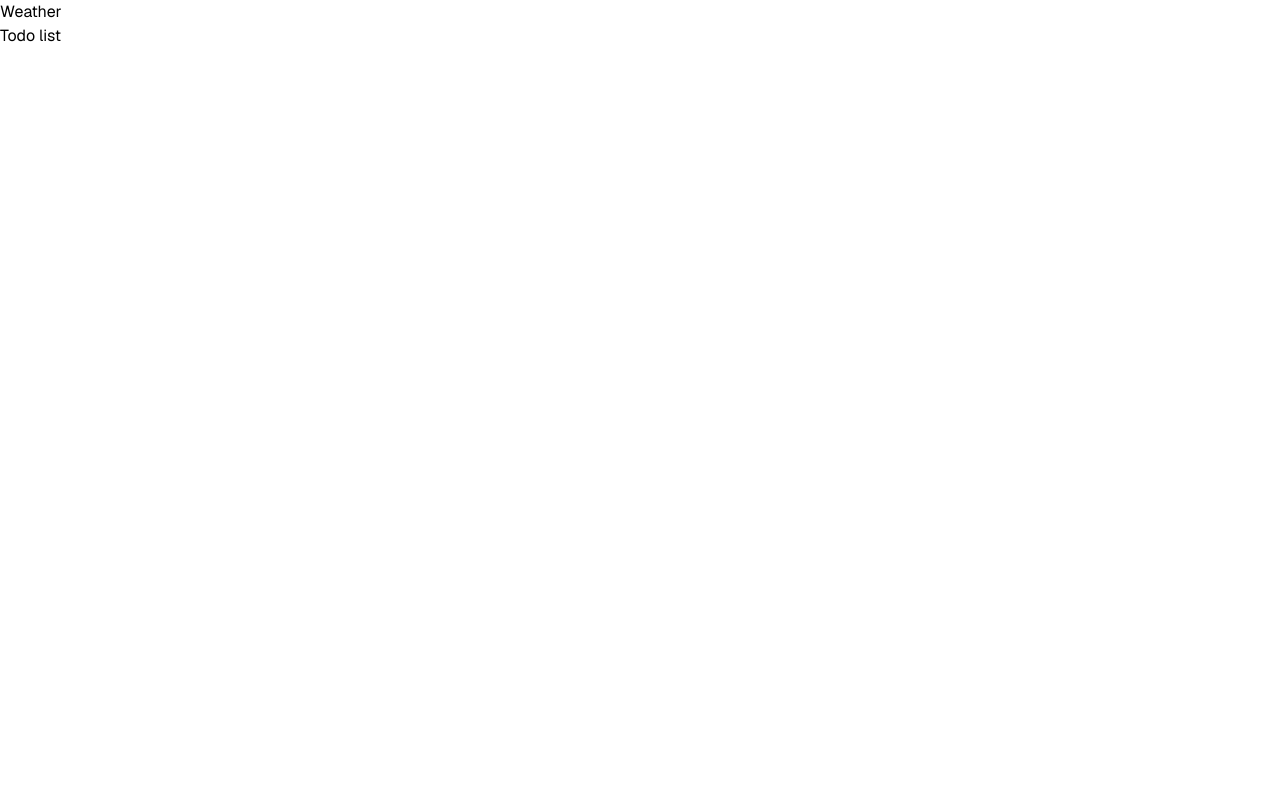
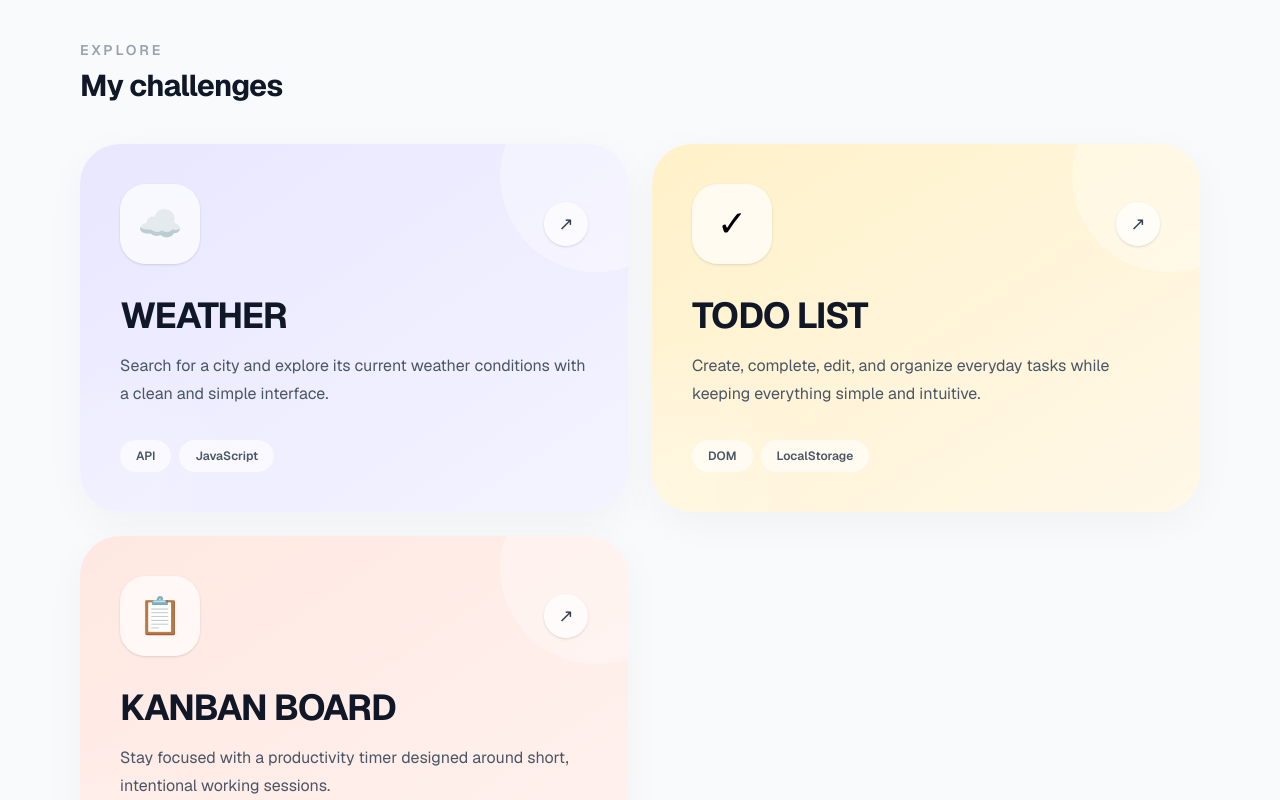
Before and after one commit to ThorayaElsharawy/daily-frontend-challenges, a Next.js app: page / in a window 1280 px wide. Shown: the top 800 px of the page. Built offline with nearby package versions, Linux system fonts and the light colour scheme.

Commit message:
Build home page UI

```diff
--- a/src/app/challenges/weather/page.tsx
+++ b/src/app/challenges/weather/page.tsx
@@ -77,7 +77,7 @@ const WeatherApp = () => {
                         value={city}
                         className="bg-[#ebfffc] text-[#555] px-6 h-16 flex-1 mr-4 rounded-4xl text-base outline-0"
                         type="text" placeholder="Enter city name" spellCheck="false"/>
-                    <button onClick={handleClick} className="outline-0 bg-[#ebfffc] rounded-full w-14 h-14 text-center">
+                    <button onClick={handleClick} className="outline-0 bg-[#ebfffc] rounded-full w-14 h-14 text-center cursor-pointer">
                         <img className="w-4 m-auto" src="../imgs/search.png" alt="Search icon"/>
                     </button>
                 </div>
--- a/src/app/page.tsx
+++ b/src/app/page.tsx
@@ -1,14 +1,210 @@
+
 import Link from "next/link";
+
+const challenges = [
+    {
+        number: "01",
+        title: "Weather",
+        icon: "☁️",
+        description:
+            "Search for a city and explore its current weather conditions with a clean and simple interface.",
+        tags: ["API", "JavaScript"],
+        href: "/challenges/weather",
+        color: "from-[#e9e7ff] to-[#f4f3ff]",
+    },
+    {
+        number: "02",
+        title: "Todo List",
+        icon: "✓",
+        description:
+            "Create, complete, edit, and organize everyday tasks while keeping everything simple and intuitive.",
+        tags: ["DOM", "LocalStorage"],
+        href: "/challenges/todo-list",
+        color: "from-[#fff1c9] to-[#fff8e8]",
+    },
+    {
+        number: "03",
+        title: "Kanban board",
+        icon: "📋",
+        description:
+            "Stay focused with a productivity timer designed around short, intentional working sessions.",
+        tags: ["Timer", "JavaScript"],
+        href: "/challenges/pomodoro",
+        color: "from-[#ffe8e2] to-[#fff2ef]",
+    },
+
+];
 
 export default function Home() {
     return (
-        <main>
-            <div>
-                <Link href='/challenges/weather'>Weather</Link>
-            </div>
-            <div>
-                <Link href='/challenges/todo-list'>Todo list</Link>
-            </div>
+        <main className="min-h-screen bg-[#f9fafc] px-6 py-10 md:px-12 lg:px-20">
+            <section className="mx-auto max-w-7xl">
+
+                <div className="mb-10 flex items-end justify-between">
+                    <div>
+                        <p className="text-sm font-semibold uppercase tracking-[0.2em] text-gray-400">
+                            Explore
+                        </p>
+
+                        <h2 className="mt-2 text-3xl font-bold tracking-tight text-gray-900">
+                            My challenges
+                        </h2>
+                    </div>
+                </div>
+
+                {/* CARDS */}
+                <div className="grid grid-cols-1 gap-6 md:grid-cols-2">
+
+                    {challenges.map((challenge) => (
+                        <Link
+                            key={challenge.number}
+                            href={challenge.href}
+                            className="group"
+                        >
+                            <article
+                                className={`
+                                    relative
+                                    min-h-[330px]
+                                    overflow-hidden
+                                    rounded-[40px]
+                                    bg-gradient-to-br
+                                    ${challenge.color}
+                                    p-8
+                                    shadow-[0_10px_40px_rgba(0,0,0,0.04)]
+                                    transition-all
+                                    duration-500
+                                    hover:-translate-y-2
+                                    hover:shadow-[0_25px_60px_rgba(0,0,0,0.10)]
+                                    md:p-10
+                                `}
+                            >
+
+                                {/* Decorative circle */}
+                                <div
+                                    className="
+                                        absolute
+                                        -right-16
+                                        -top-16
+                                        h-48
+                                        w-48
+                                        rounded-full
+                                        bg-white/30
+                                        transition-transform
+                                        duration-700
+                                        group-hover:scale-150
+                                    "
+                                />
+
+                                {/* Another decorative shape */}
+                                <div
+                                    className="
+                                        absolute
+                                        -bottom-20
+                                        -left-20
+                                        h-52
+                                        w-52
+                                        rounded-full
+                                        bg-white/20
+                                        blur-2xl
+                                    "
+                                />
+
+                                {/* TOP */}
+                                <div className="relative flex items-center justify-between">
+                                    <div
+                                        className="
+                                        relative
+
+                                        flex
+                                        h-20
+                                        w-20
+                                        items-center
+                                        justify-center
+                                        rounded-[26px]
+                                        bg-white/70
+                                        text-4xl
+                                        shadow-sm
+                                        transition-transform
+                                        duration-500
+                                        group-hover:scale-110
+                                        group-hover:-rotate-3
+                                    "
+                                    >
+                                        {challenge.icon}
+                                    </div>
+                                    <span
+                                        className="
+                                            flex
+                                            h-11
+                                            w-11
+                                            items-center
+                                            justify-center
+                                            rounded-full
+                                            bg-white/70
+                                            text-lg
+                                            text-gray-700
+                                            shadow-sm
+                                            transition-all
+                                            duration-300
+                                            group-hover:rotate-45
+                                            group-hover:bg-white
+                                        "
+                                    >
+                                        ↗
+                                    </span>
+                                </div>
+
+                                {/* ICON */}
+
+
+                                {/* CONTENT */}
+                                <div className="relative mt-8">
+                                    <h3 className="text-4xl font-bold uppercase tracking-[-0.03em] text-gray-900">
+                                        {challenge.title}
+                                    </h3>
+
+                                    <p className="mt-4 max-w-lg text-base leading-7 text-gray-600">
+                                        {challenge.description}
+                                    </p>
+                                </div>
+
+                                {/* TAGS */}
+                                <div className="relative mt-8 flex flex-wrap gap-2">
+                                    {challenge.tags.map((tag) => (
+                                        <span
+                                            key={tag}
+                                            className="
+                                                rounded-full
+                                                bg-white/60
+                                                px-4
+                                                py-2
+                                                text-xs
+                                                font-semibold
+                                                text-gray-600
+                                                backdrop-blur-sm
+                                            "
+                                        >
+                                            {tag}
+                                        </span>
+                                    ))}
+                                </div>
+                            </article>
+                        </Link>
+                    ))}
+
+                </div>
+            </section>
+
+            {/* FOOTER */}
+            <footer
+                className="mx-auto mt-24 flex max-w-7xl items-center justify-between border-t border-gray-200 py-8 text-sm text-gray-400">
+                <p>Daily Frontend Challenges</p>
+
+                <p>
+                    Keep building. Keep improving.
+                </p>
+            </footer>
+
         </main>
     );
 }
```
